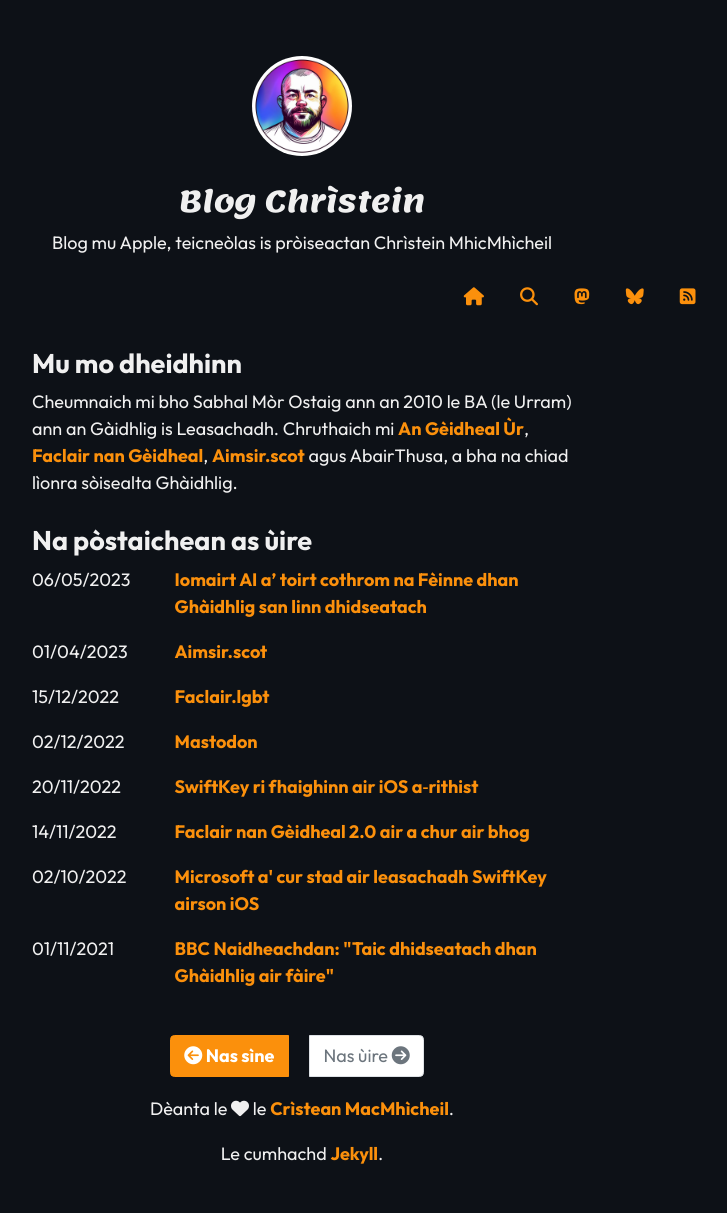
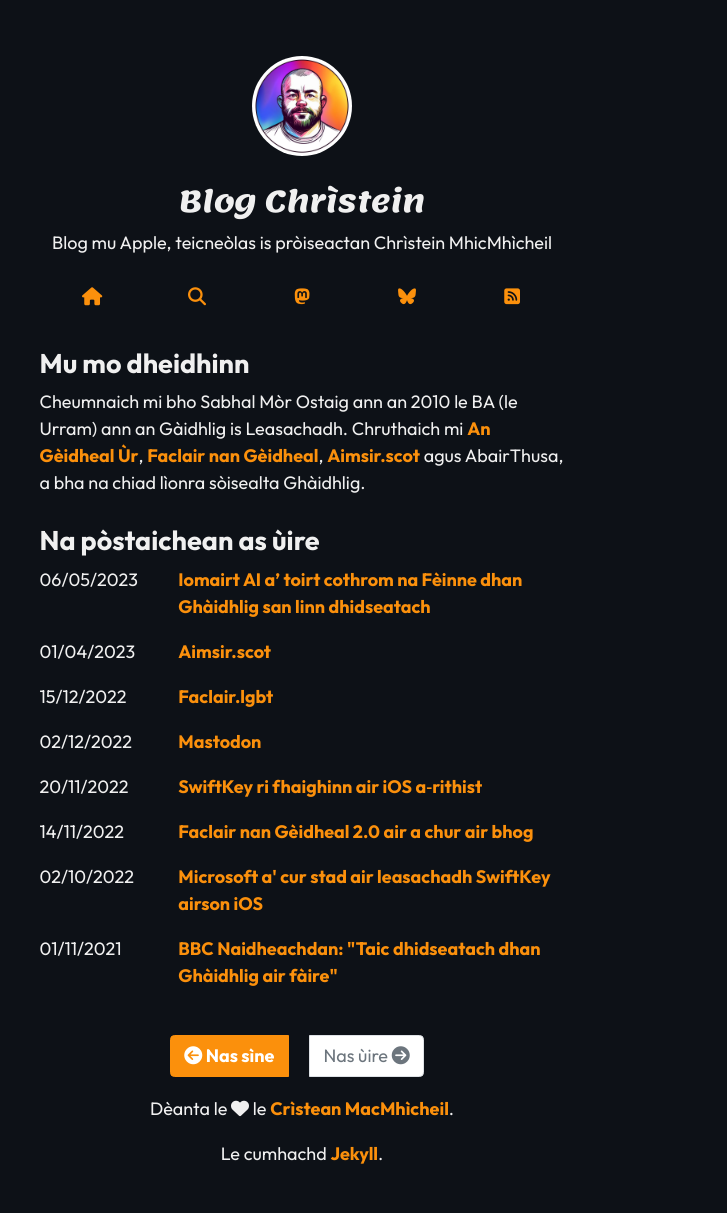
Before and after one commit to angeidheal/angeidheal.github.io, a Jekyll site: the page built from index.html, in a window 1280 px wide. Shown: the whole page, without its empty margins (338-1065 px from the left). Built offline with Jekyll 4.4.1, drawn with Linux system fonts in a browser that asks for light colours; nearby versions of some CDN libraries; the list of posts is cut into pages by our own code.

Commit message:
Update default.html

```diff
--- a/_layouts/default.html
+++ b/_layouts/default.html
@@ -36,7 +36,7 @@ layout: compress
 
     <div class="container">
       <div class="row justify-content-center">
-        <div class="col-md-6 col-offset-3"></div>
+        <div class="col-md-6 col-offset-3">
           <ul class="nav nav-pills nav-justified">
             {% for site in site.data.navbar %}
             <li class="nav-item">
```
